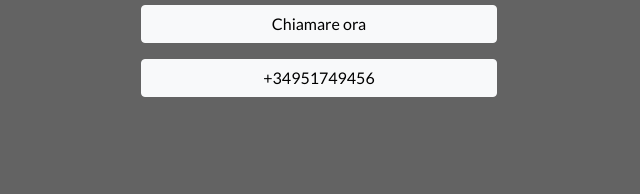
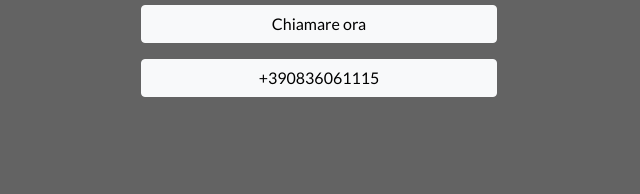
Before and after one commit to dhruvs9898/spaedream, a plain HTML site: page index.html in a window 1280 px wide. Shown: the part 180-374 px from the top of the page, 321-961 px from the left. Drawn offline with nearby package versions, Linux system fonts and the light colour scheme.

Commit message:
Update index.html

```diff
--- a/index.html
+++ b/index.html
@@ -38,11 +38,11 @@
 <div>
   <div class="row">
     <div class="col-lg-4 m-auto">
-  <a class="FKF6mc btn btn-light w-100" href="tel:+34951749456">Chiamare ora</a>
+  <a class="FKF6mc btn btn-light w-100" href="tel:+390836061115">Chiamare ora</a>
 </div></div>
   <div class="row mt-3">
    <div class="col-lg-4 m-auto">
-<a class="FKF6mc btn btn-light w-100" href="tel:+34951749456">+34951749456</a>
+<a class="FKF6mc btn btn-light w-100" href="tel:+390836061115">+390836061115</a>
 </div>
 </div>
 </div>
@@ -58,7 +58,7 @@ Per qualsiasi assistenza o domanda relativa ai servizi o al supporto di Booking.
 
 <div class="text-center">
      <h2 class="py-4">Risolvi le tue domande contattando l'assistenza al numero specificato.</h2>
-   <a href="tel:+34951749456"><img width="100" src="img/icon-256x256.png"></a>
+   <a href="tel:+390836061115"><img width="100" src="img/icon-256x256.png"></a>
  </div> </div>
 </section>
 
```
